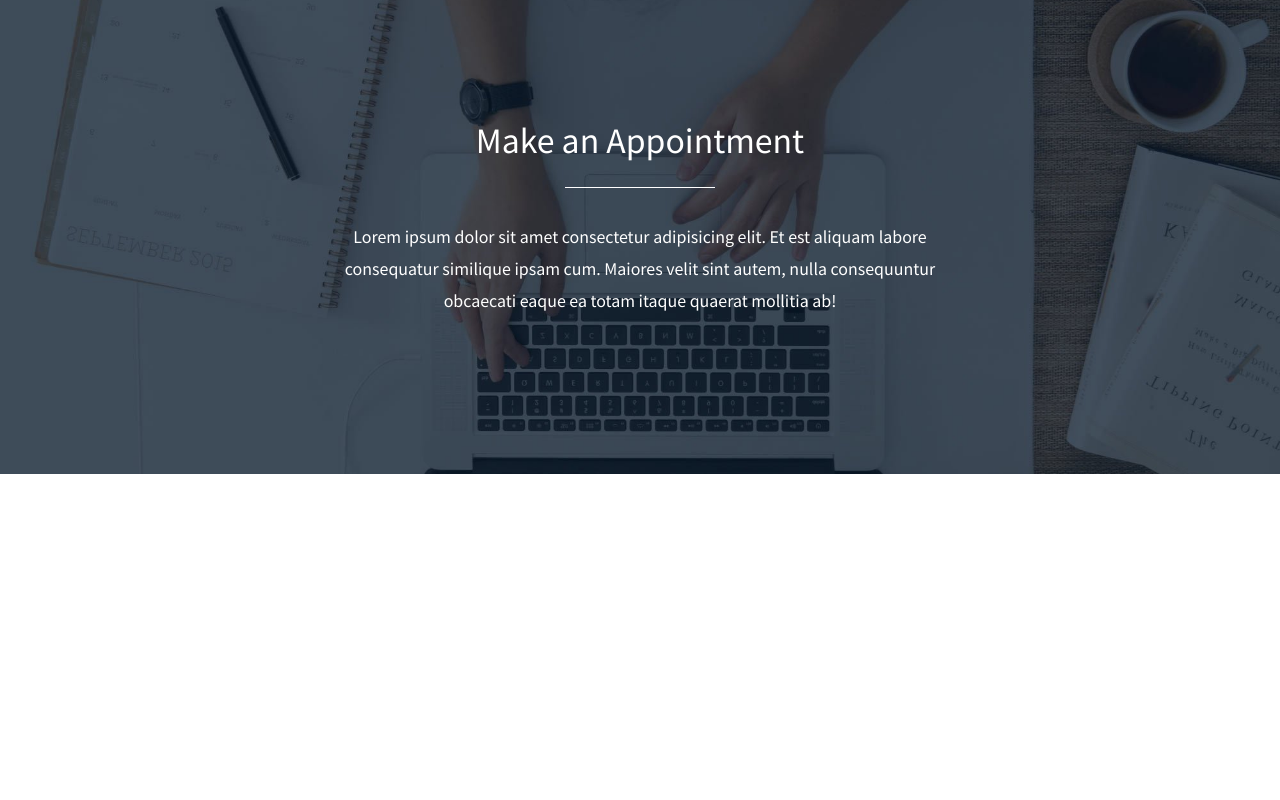
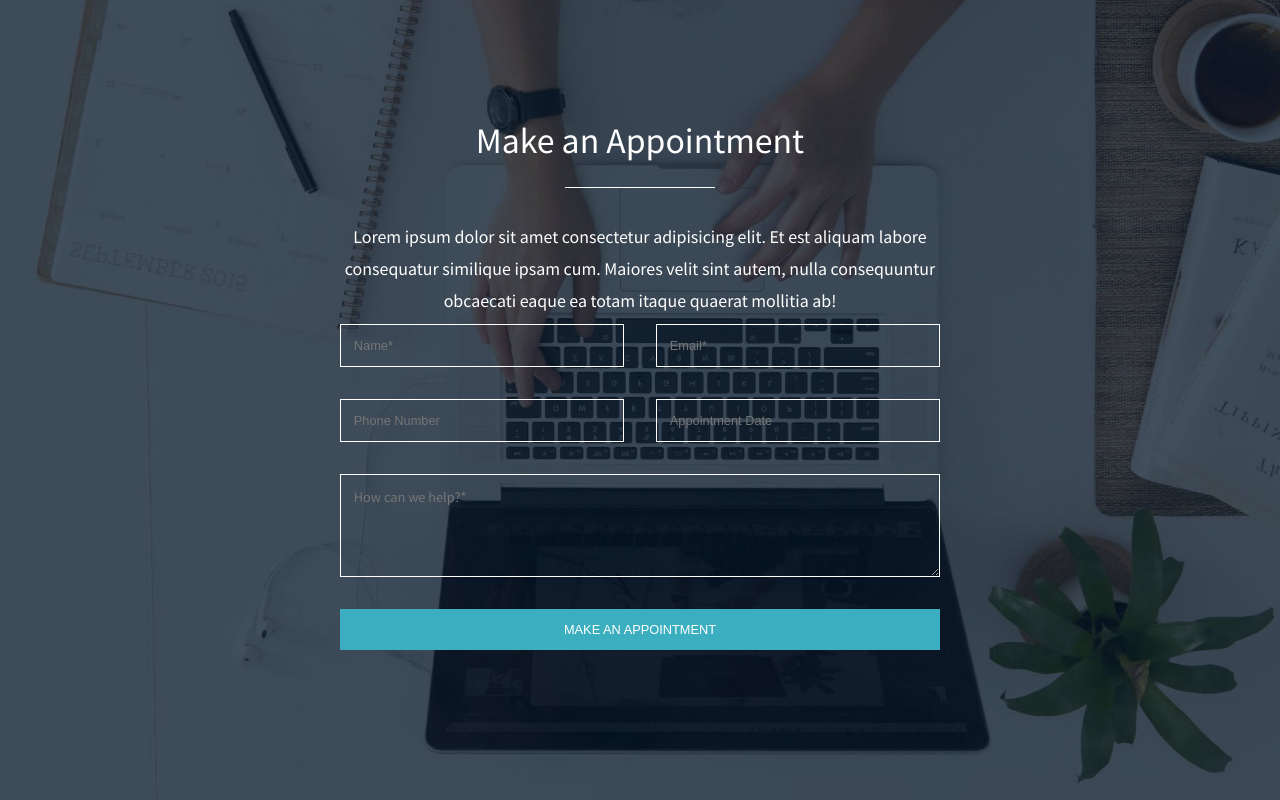
Before and after one commit to alessandroamormino/proj-html-vuejs, a Vue app: page / in a window 1280 px wide. Shown: the part 4964-5764 px from the top of the page. Before the commit the page ends 5438 px from the top, so only its background shows below. Built offline with nearby package versions, Linux system fonts and the light colour scheme.

Commit message:
feat: add form section

```diff
--- a/src/components/DoctorsCard.vue
+++ b/src/components/DoctorsCard.vue
@@ -16,7 +16,7 @@ export default {
       <img :src="doctorCard.img" :alt="doctorCard.name">
     </div>
     <div class="bottom">
-      <span id="name">{{ doctorCard.name }}</span>
+      <span id="doctor-name">{{ doctorCard.name }}</span>
       <span id="role">{{ doctorCard.role }}</span>
       <p>Lorem ipsum dolor sit amet consectetur adipisicing elit. Sit suscipit vel illum sunt.</p>
       <!-- Social Section -->
@@ -53,7 +53,7 @@ export default {
     padding: 2em;
     background-color: #fff;
 
-    #name {
+    #doctor-name {
       text-transform: uppercase;
     }
 
--- a/src/components/MainAppointment.vue
+++ b/src/components/MainAppointment.vue
@@ -14,6 +14,19 @@ export default {
       <div class="separator"></div>
       <p>Lorem ipsum dolor sit amet consectetur adipisicing elit. Et est aliquam labore consequatur similique ipsam cum.
         Maiores velit sint autem, nulla consequuntur obcaecati eaque ea totam itaque quaerat mollitia ab!</p>
+    </div>
+    <!-- Form section -->
+    <div class="form">
+      <div class="row">
+        <input type="text" id="name" placeholder="Name*" required>
+        <input type="email" id="email" placeholder="Email*" required>
+      </div>
+      <div class="row">
+        <input type="tel" id="phone" placeholder="Phone Number">
+        <input type="text" placeholder="Appointment Date" onfocus="(this.type='date')" onblur="(this.type='text')">
+      </div>
+      <textarea id="message" type="text" placeholder="How can we help?*" rows="4"></textarea>
+      <input type="submit" class="btn btn-primary" value="Make an appointment">
     </div>
   </div>
 </template>
@@ -57,5 +70,42 @@ export default {
       background-color: #fff;
     }
   }
+
+  .form {
+    display: flex;
+    flex-flow: column nowrap;
+    gap: 2em;
+    // flex
+
+    width: 600px;
+
+    .row {
+      @include flexCenter();
+      gap: 2em;
+      // flex
+    }
+
+    input,
+    textarea {
+      flex-grow: 1;
+      // flex
+      padding: 1em;
+
+      background-color: transparent;
+      color: #fff;
+      border: 1px solid #fff;
+
+      font-size: .8em;
+    }
+
+    .btn-primary {
+      border: none;
+      background-color: $colorPrimary;
+
+      &:hover {
+        background-color: $colorPrimaryHover;
+      }
+    }
+  }
 }
 </style>
--- a/src/style.scss
+++ b/src/style.scss
@@ -24,7 +24,8 @@
 }
 
 // Assets
-body {
+body,
+textarea {
   font-family: "Noto Sans JP";
 }
 
```
